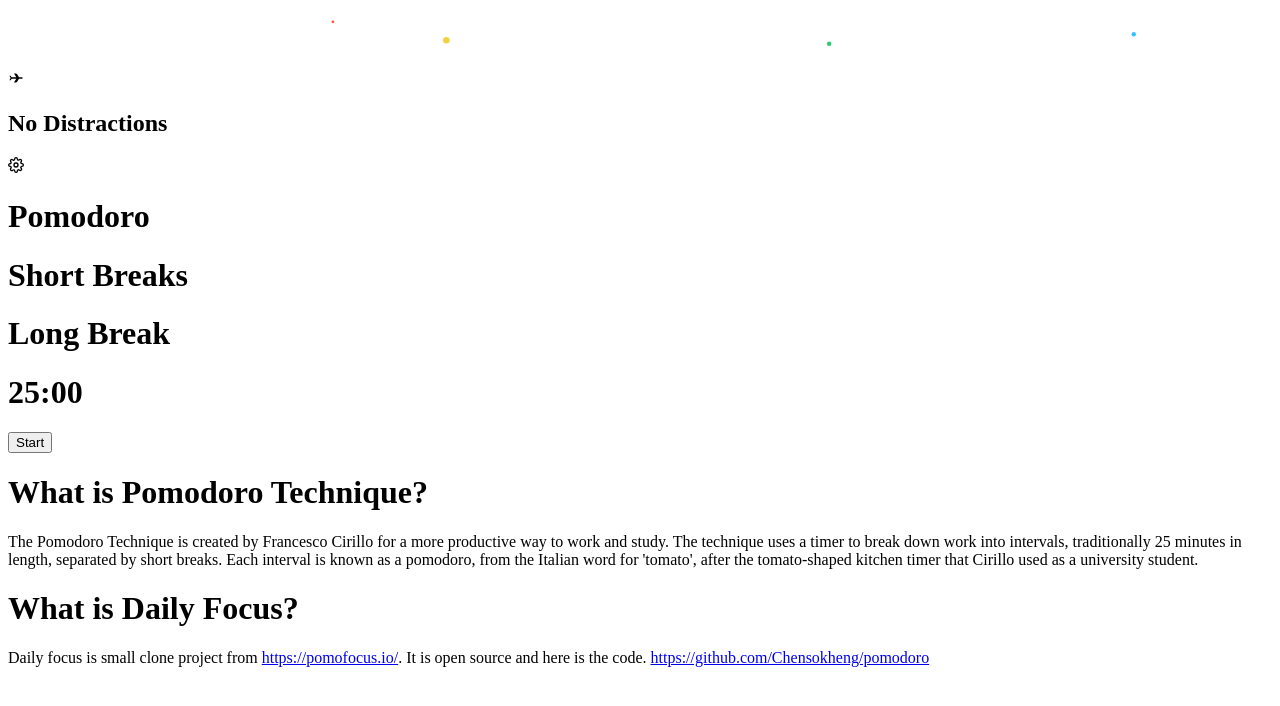
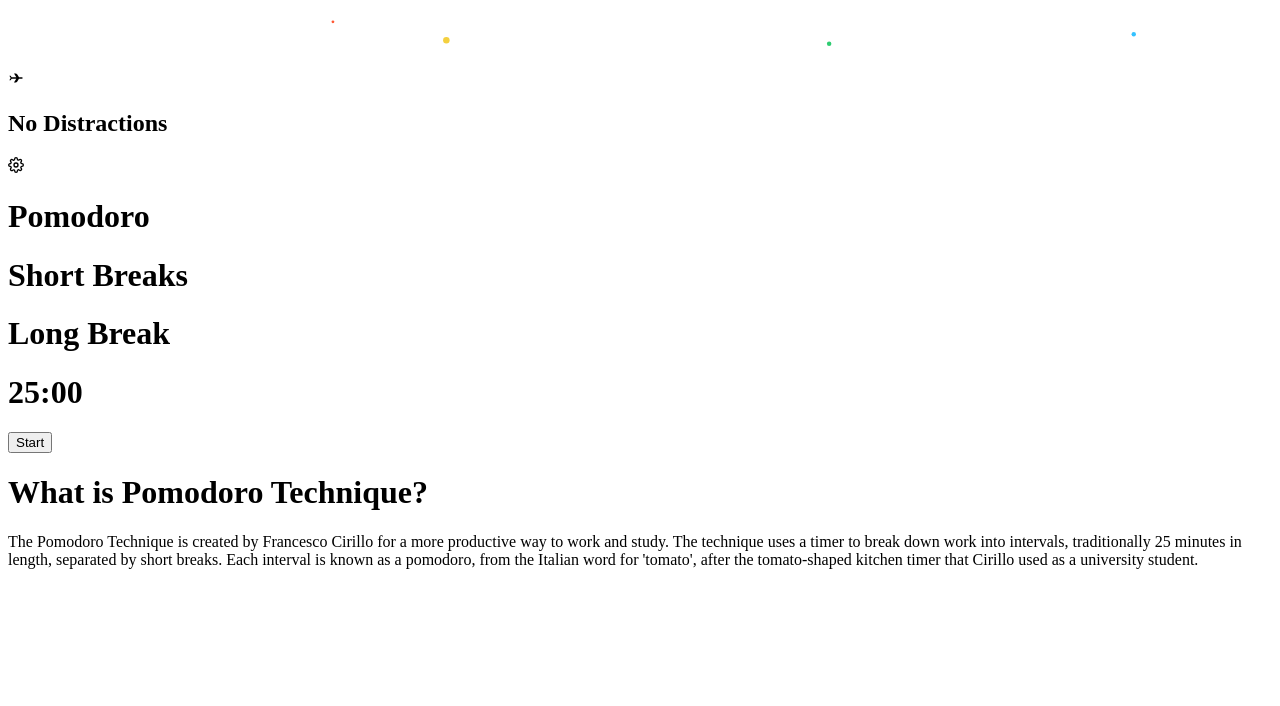
Before and after one commit to Shankary23/Pomodor, a Next.js app: page / in a window 1280 px wide. Shown: the part 742-1448 px from the top of the page. Built offline with nearby package versions, Linux system fonts and the light colour scheme.

Commit message:
Changed the about section will add some sort of col feature later"

```diff
--- a/components/About.js
+++ b/components/About.js
@@ -17,30 +17,7 @@
 					that Cirillo used as a university student.
 				</p>
 			</div>
-			<div>
-				<h1 className="text-xl sm:text-2xl font-medium mt-5">
-					<span className="border-b-4 border-red-400">What</span> is Daily
-					Focus?
-				</h1>
-				<p className="mt-5 tracking-wide opacity-70 break-words text-lg break-words">
-					Daily focus is small clone project from{" "}
-					<a
-						href="https://pomofocus.io/"
-						target="_blank"
-						className=" underline"
-					>
-						https://pomofocus.io/
-					</a>
-					. It is open source and here is the code.{" "}
-					<a
-						href="https://github.com/Chensokheng/pomodoro"
-						target="_blank"
-						className=" underline"
-					>
-						https://github.com/Chensokheng/pomodoro
-					</a>
-				</p>
-			</div>
+
 		</div>
 	);
 }
```
